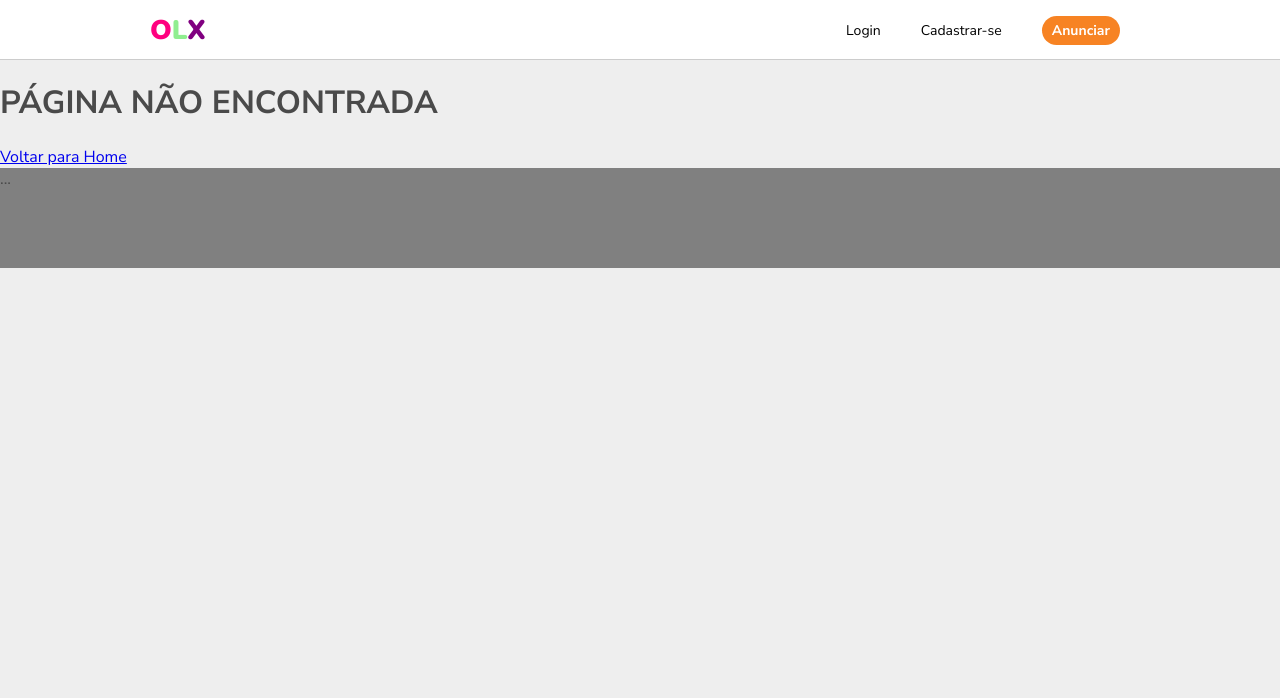
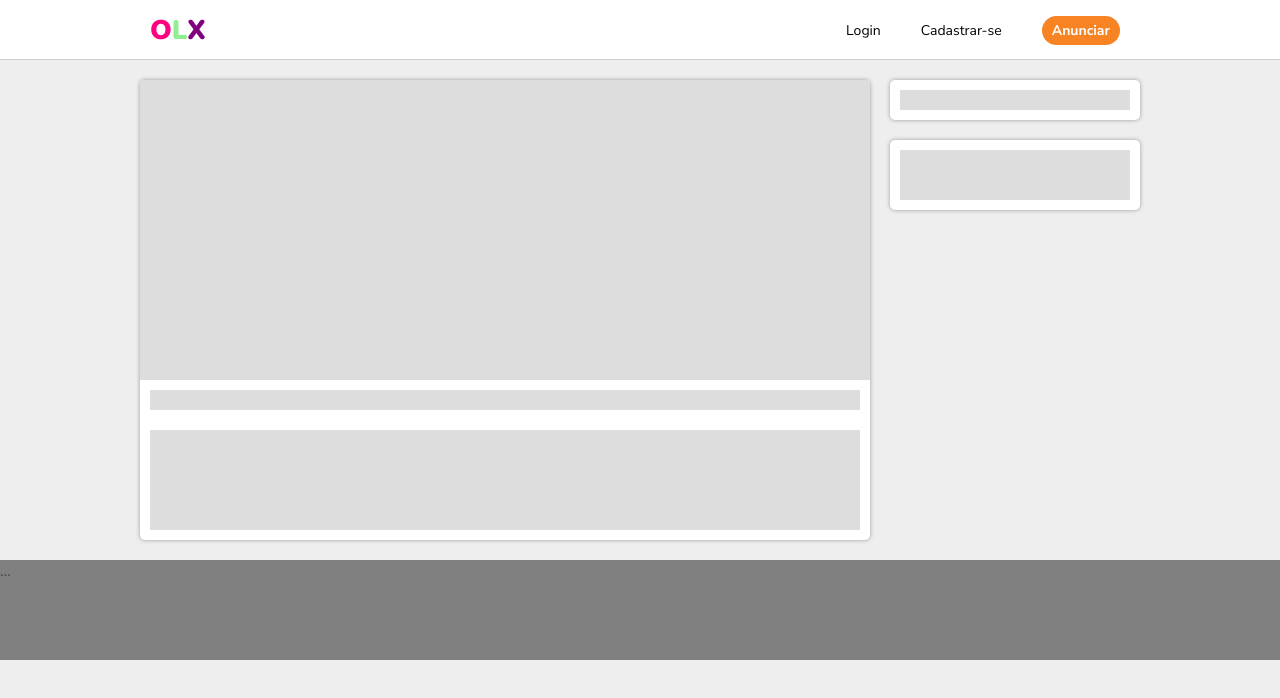
Before and after one commit to lucaspmatos/olx-clone, a React (Create React App) app in the folder frontend/: page /ad/1 in a window 1280 px wide. Shown: the top 698 px of the page. Built offline with nearby package versions, Linux system fonts and the light colour scheme.

Commit message:
Setting Fake Loading

```diff
--- a/frontend/src/Routes.js
+++ b/frontend/src/Routes.js
@@ -7,6 +7,7 @@
 import NotFound from "./pages/NotFound";
 import Login from "./pages/Login";
 import SignUp from './pages/SignUp';
+import AdPage from './pages/AdPage';
 
 export default () => {
   return (
@@ -27,6 +28,10 @@
         <SignUp />
       </Route>
 
+      <Route exact path="/ad/:id">
+        <AdPage />
+      </Route>
+
       <Route>
         <NotFound />
       </Route>
--- /dev/null
+++ b/frontend/src/pages/AdPage/index.js
@@ -0,0 +1,40 @@
+import React, { useState } from "react";
+import { useParams } from "react-router-dom";
+import { PageArea, Fake } from "./styled";
+import { PageContainer } from "../../components/MainComponents";
+
+import useApi from "../../helpers/OlxAPI";
+
+export default function Page() {
+  const api = useApi();
+  const { id } = useParams();
+
+  const [loading, setLoading] = useState(true);
+  const [adInfo, setAdInfo] = useState([]);
+
+  return (
+    <PageContainer>
+      <PageArea>
+        <div className="leftSide">
+          <div className="box">
+            <div className="adImage">{loading && <Fake height={300} />}</div>
+            <div className="adInfo">
+              <div className="adName">{loading && <Fake height={20} />}</div>
+              <div className="adDescription">
+                {loading && <Fake height={100} />}
+              </div>
+            </div>
+          </div>
+        </div>
+        <div className="rightSide">
+          <div className="box box-padding">
+            {loading && <Fake height={20} />}
+          </div>
+          <div className="box box-padding">
+            {loading && <Fake height={50} />}
+          </div>
+        </div>
+      </PageArea>
+    </PageContainer>
+  );
+}
--- /dev/null
+++ b/frontend/src/pages/AdPage/styled.js
@@ -0,0 +1,45 @@
+import styled from "styled-components";
+
+export const Fake = styled.div`
+  background-color: #ddd;
+  height: ${(props) => props.height || 20}px;
+`;
+
+export const PageArea = styled.div`
+  display: flex;
+  margin-top: 20px;
+
+  .box {
+    background-color: white;
+    border-radius: 5px;
+    box-shadow: 0px 0px 4px #999;
+    margin-bottom: 20px;
+  }
+
+  .box-padding {
+    padding: 10px;
+  }
+
+  .leftSide {
+    flex: 1;
+    margin-right: 20px;
+
+    .adImage {
+    }
+
+    .adInfo {
+      padding: 10px;
+
+      .adName {
+        margin-bottom: 20px;
+      }
+
+      .adDescription {
+      }
+    }
+  }
+
+  .rightSide {
+    width: 250px;
+  }
+`;
```
